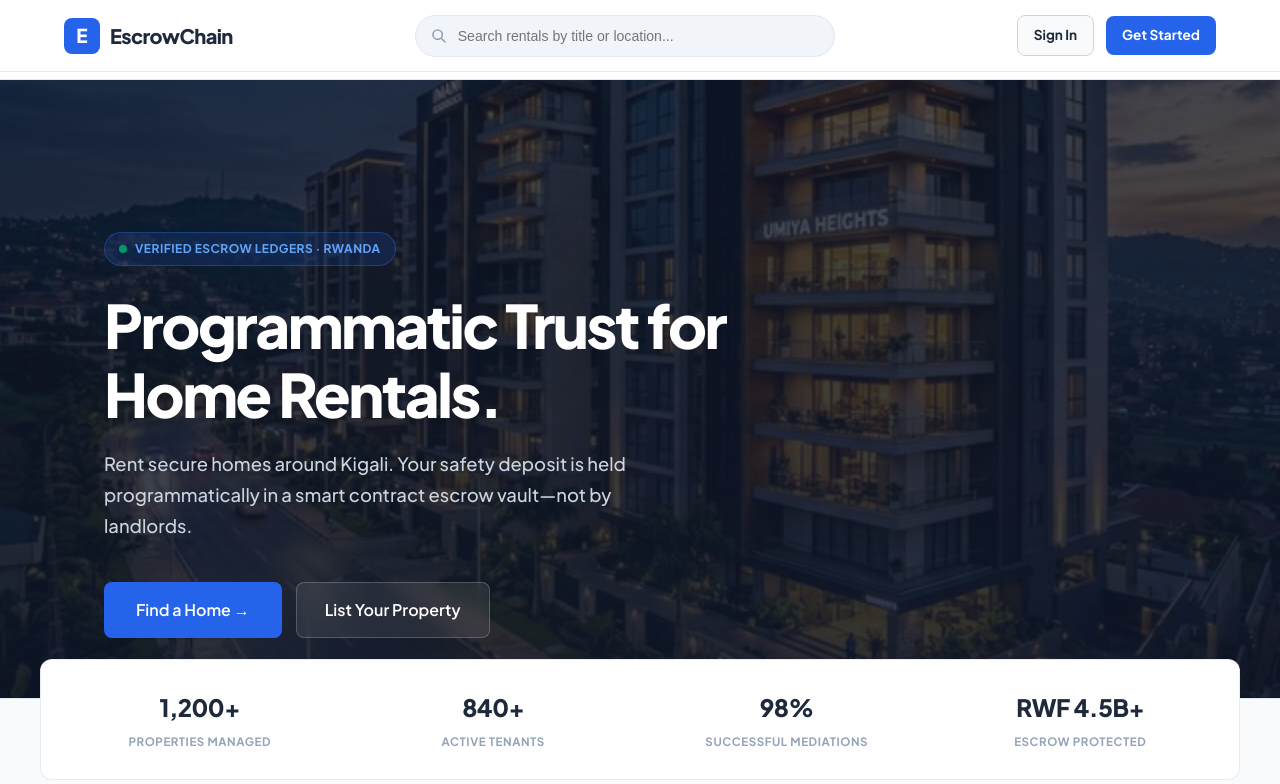
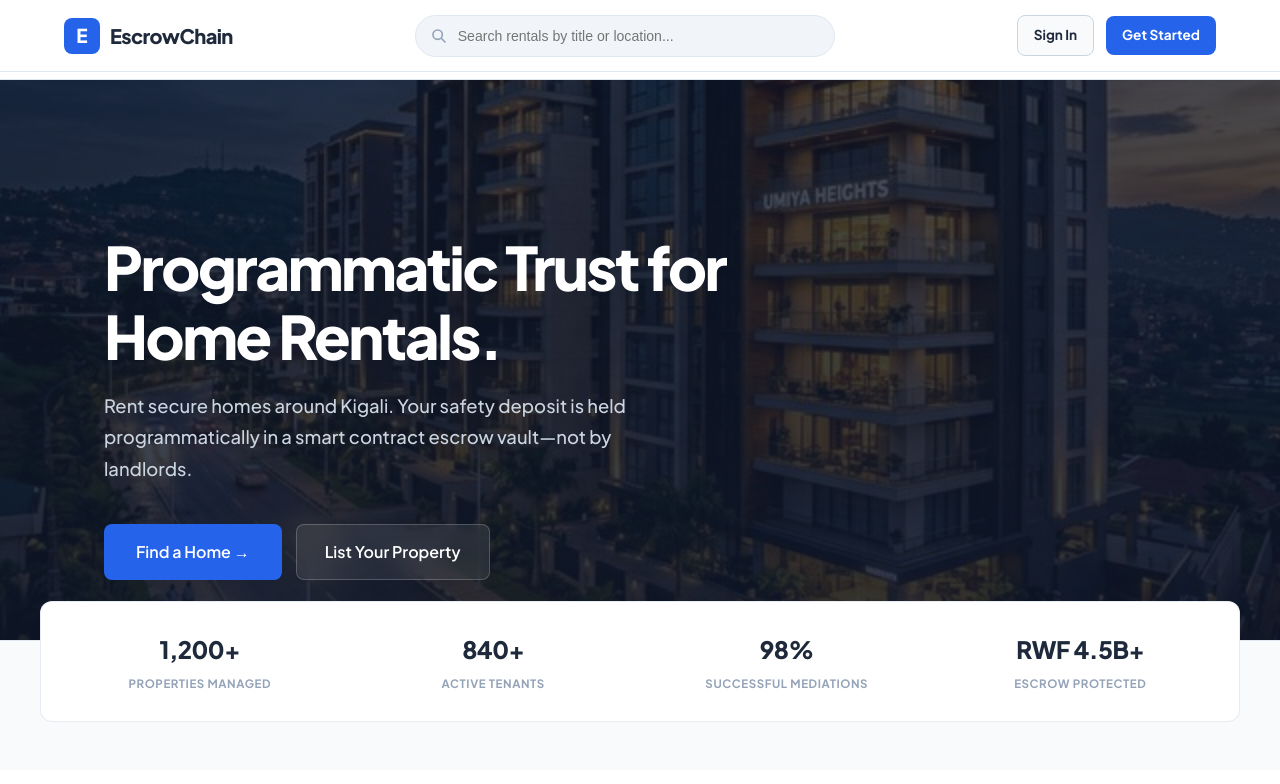
Before and after one commit to UwayoOlga/EscrowChain-Alliance, a React (Vite) app in the folder frontend/: page / in a window 1280 px wide. Shown: the top 784 px of the page. Built offline with nearby package versions, Linux system fonts and the light colour scheme; no server answers; what @meshsdk/react would draw is missing.

Commit message:
Remove 'Verified Escrow Ledgers Rwanda' badge from hero section

```diff
--- a/frontend/src/pages/Landing.jsx
+++ b/frontend/src/pages/Landing.jsx
@@ -213,23 +213,7 @@ export default function Landing() {
             }}>
                 <div style={{ maxWidth: '1200px', margin: '0 auto', padding: isMobile ? '60px 20px' : '80px 5% 60px', width: '100%', textAlign: isMobile ? 'center' : 'left' }}>
                     <div style={{ maxWidth: isMobile ? '100%' : '680px', margin: isMobile ? '0 auto' : '0' }}>
-                        <div style={{
-                            display: 'inline-flex',
-                            alignItems: 'center',
-                            gap: '8px',
-                            background: 'rgba(37, 99, 235, 0.15)',
-                            border: '1px solid rgba(59, 130, 246, 0.3)',
-                            borderRadius: '30px',
-                            padding: '6px 14px',
-                            marginBottom: '24px',
-                            fontSize: '0.75rem',
-                            fontWeight: 700,
-                            color: '#60A5FA',
-                            letterSpacing: '0.04em'
-                        }}>
-                            <span className="pulse-dot" style={{ margin: 0 }}></span>
-                            VERIFIED ESCROW LEDGERS · RWANDA
-                        </div>
+
 
                         <h1 style={{
                             fontSize: isMobile ? '2.25rem' : 'clamp(2.5rem, 6vw, 3.75rem)',
```
